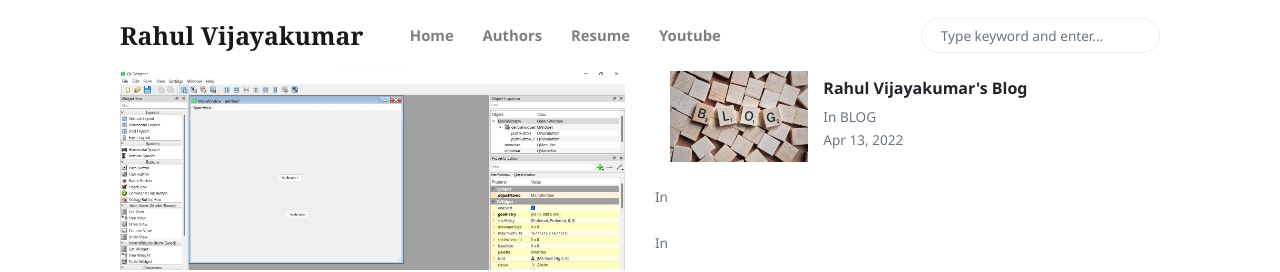
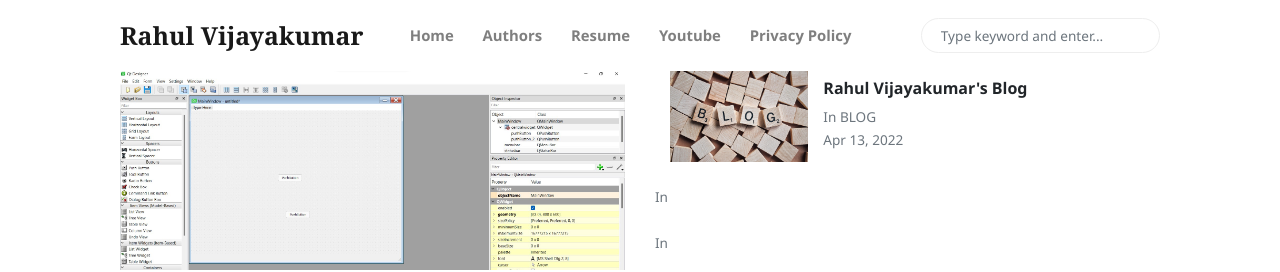
Before and after one commit to rahulvk007/rahulvk007.github.io, a Jekyll site: the page built from index.html, in a window 1280 px wide. Shown: the top 272 px of the page. Built offline with Jekyll 4.4.1, drawn with Linux system fonts in a browser that asks for light colours; nearby versions of some CDN libraries; the list of posts is cut into pages by our own code.

Commit message:
Update menu-header.html

```diff
--- a/_includes/menu-header.html
+++ b/_includes/menu-header.html
@@ -12,3 +12,6 @@
 <li class="nav-item">
 <a target="_blank" class="nav-link" href="https://www.youtube.com/channel/UC3Ez_M6LDv0whyRkz0xdJ7Q"><b>Youtube</b></a>
 </li>
+<li class="nav-item">
+    <a class="nav-link" href="{{site.baseurl}}/privacy-policy.html"><b>Privacy Policy</b></a>
+</li>
```
